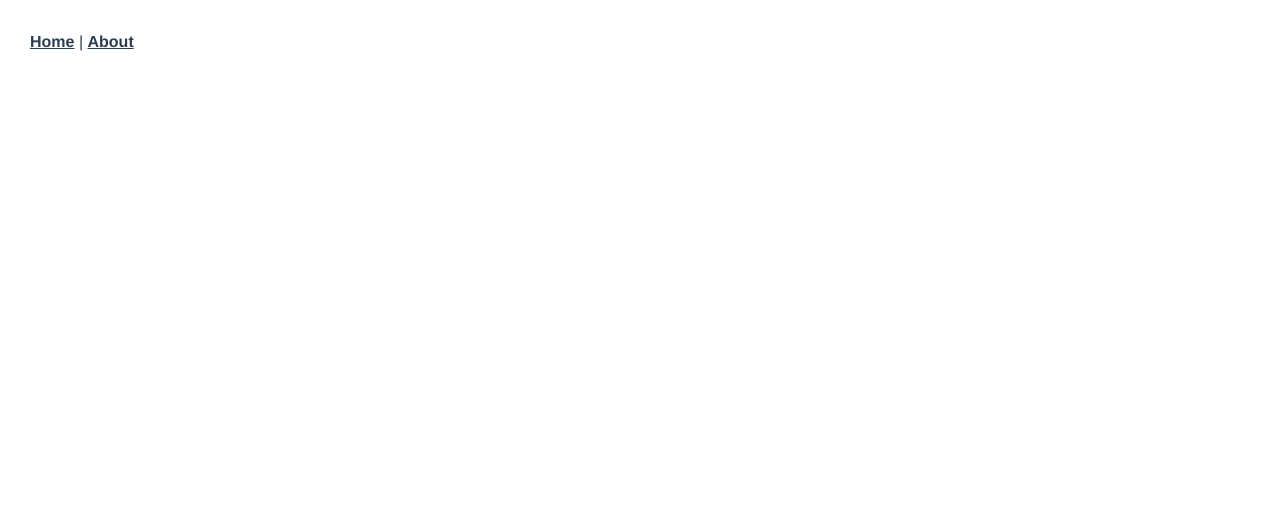
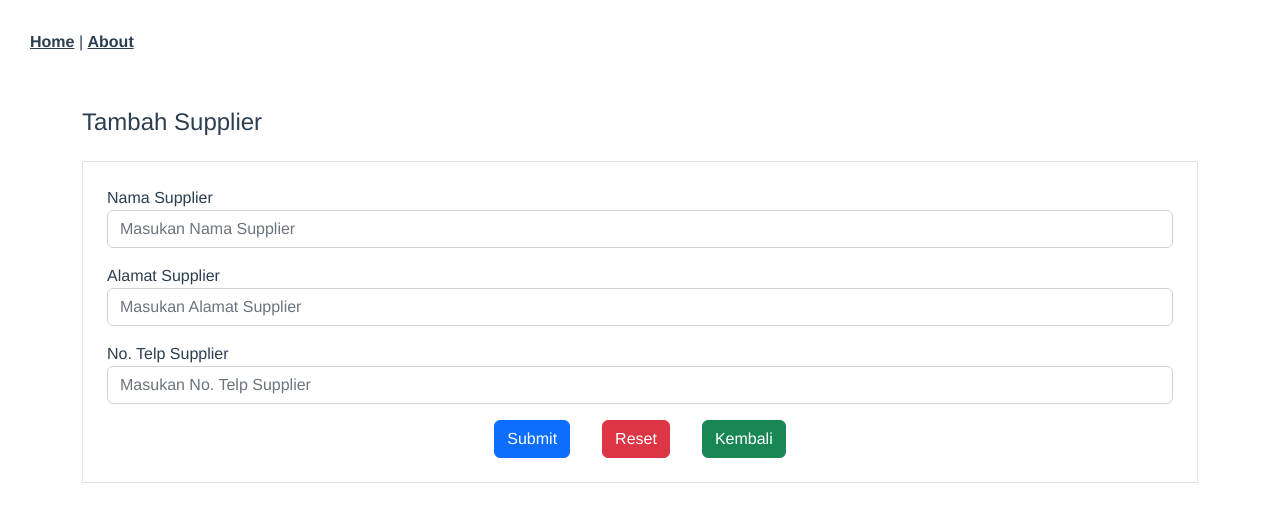
Before and after one commit to mkurniaiqbal/mini-project-sinau-coding, a Vue app: page /create-supplier in a window 1280 px wide. Shown: the top 522 px of the page. Built offline with nearby package versions, Linux system fonts and the light colour scheme.

Commit message:
Add Section Create List Supplier

```diff
--- /dev/null
+++ b/src/components/CreateListSupplier.vue
@@ -0,0 +1,90 @@
+<template>
+    <div class="container">
+        <div class="my-4">
+            <h4>Tambah Supplier</h4>
+        </div>
+        <b-form @submit="onSubmit" @reset="onReset" v-if="show" class="border p-4">
+            <b-form-group id="input-group-2" label="Nama Supplier" label-for="input-2">
+                <b-form-input id="input-2" v-model="form.namaSupplier" placeholder="Masukan Nama Supplier" required
+                    class="mb-3">
+                </b-form-input>
+            </b-form-group>
+
+            <b-form-group id="input-group-1" label="Alamat Supplier" label-for="input-1">
+                <b-form-input id="input-1" v-model="form.alamat" placeholder="Masukan Alamat Supplier" required
+                    class="mb-3">
+                </b-form-input>
+            </b-form-group>
+
+            <b-form-group id="input-group-3" label="No. Telp Supplier" label-for="input-3">
+                <b-form-input id="input-3" v-model="form.noTelp" placeholder="Masukan No. Telp Supplier" required
+                    class="mb-3"></b-form-input>
+            </b-form-group>
+
+
+            <div class="text-center">
+                <b-button b-col type="submit" variant="primary" class="mx-3">Submit</b-button>
+                <b-button b-col type="reset" variant="danger" class="mx-3">Reset</b-button>
+                <router-link to="/dashboard" class="navbar-brand">
+                    <b-button variant="success" class="mx-3">Kembali</b-button>
+                </router-link>
+            </div>
+        </b-form>
+    </div>
+</template>
+
+<script>
+import axios from "axios";
+export default {
+    data() {
+        return {
+            form: {
+                namaSupplier: "",
+                alamat: "",
+                noTelp: "",
+                id: 0,
+            },
+            show: true,
+        };
+    },
+    methods: {
+        async onSubmit(event) {
+            event.preventDefault();
+            const token = localStorage.getItem("token");
+
+            try {
+                const data = await axios.post(
+                    "http://localhost:8080/supplier/create",
+                    this.form,
+                    {
+                        headers: {
+                            Authorization: `Bearer ${token}`,
+                        },
+                    }
+                );
+                console.log("inidata", data)
+                alert("data berhasil di buat");
+                this.onReset(event);
+            } catch (error) {
+                alert("data gagal di buat");
+            }
+        },
+
+        onReset(event) {
+            event.preventDefault();
+            // Reset our form values
+            this.form.title = "";
+            this.form.author = "";
+            this.form.description = "";
+            this.form.publisher = "";
+            this.form.isbn = "";
+
+            // Trick to reset/clear native browser form validation state
+            this.show = false;
+            this.$nextTick(() => {
+                this.show = true;
+            });
+        },
+    },
+};
+</script>
--- a/src/components/ListSupplier.vue
+++ b/src/components/ListSupplier.vue
@@ -3,10 +3,10 @@
         <b-card header="Dashboard" header-bg-variant="info" header-text-variant="primary" no-body
             header-class="header-card" class="shadow">
             <div class="d-flex justify-content-between mt-2 mx-3">
-                <h4>Barang</h4>
-                <router-link to="/formadd" class="navbar-brand">
+                <h4>Supplier</h4>
+                <router-link to="/create-supplier" class="navbar-brand">
                     <button class="btn btn-primary btn-sm" type="submit">
-                        Tambah Barang
+                        Tambah Supplier
                     </button>
                 </router-link>
             </div>
@@ -14,18 +14,9 @@
             <b-table hover :items="items" :fields="fields" class="table table-bordered text-center"
                 :current-page="currentPage" :per-page="page" id="my-table">
 
-                <template #cell(index)="data">
+                <template #cell(no)="data">
                     {{ data.index + 1 }}
                 </template>
-                <!-- <template #cell(namaSupplier)="data">
-                    {{ data.item.supplier.namaSupplier }}
-                </template>
-                <template #cell(alamatSupplier)="data">
-                    {{ data.item.supplier.alamat }}
-                </template>
-                <template #cell(no.TelpSupplier)="data">
-                    {{ data.item.supplier.noTelp }}
-                </template> -->
                 <template #cell(actions)="item">
                     <b-button type="button" class="btn btn-danger btn-sm"
                         @click="onDelete(item.item.id, item.item.namaSupplier)">
@@ -56,7 +47,7 @@ export default {
     data() {
         return {
             fields: [
-                "index",
+                "no",
                 "namaSupplier",
                 "alamat",
                 { key: "noTelp", label: "No. Telp" },
--- a/src/router/index.js
+++ b/src/router/index.js
@@ -38,6 +38,11 @@ const routes = [
     name: "UpdateListSupplier",
     component: () => import("../components/UpdateListSupplier.vue"),
   },
+  {
+    path: "/create-supplier",
+    name: "CreateListSupplier",
+    component: () => import("../components/CreateListSupplier.vue"),
+  },
 ];
 
 const router = new VueRouter({
```
